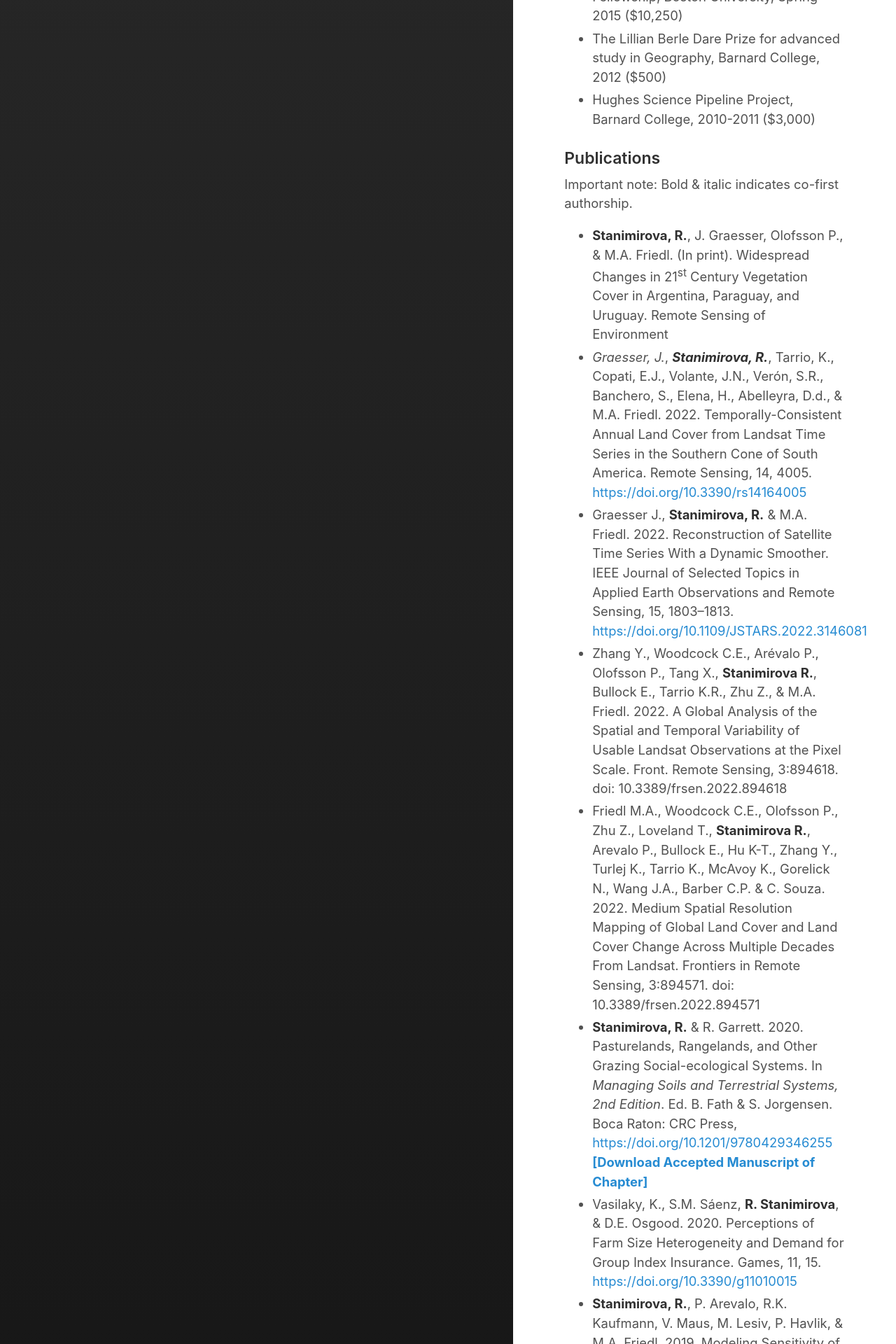
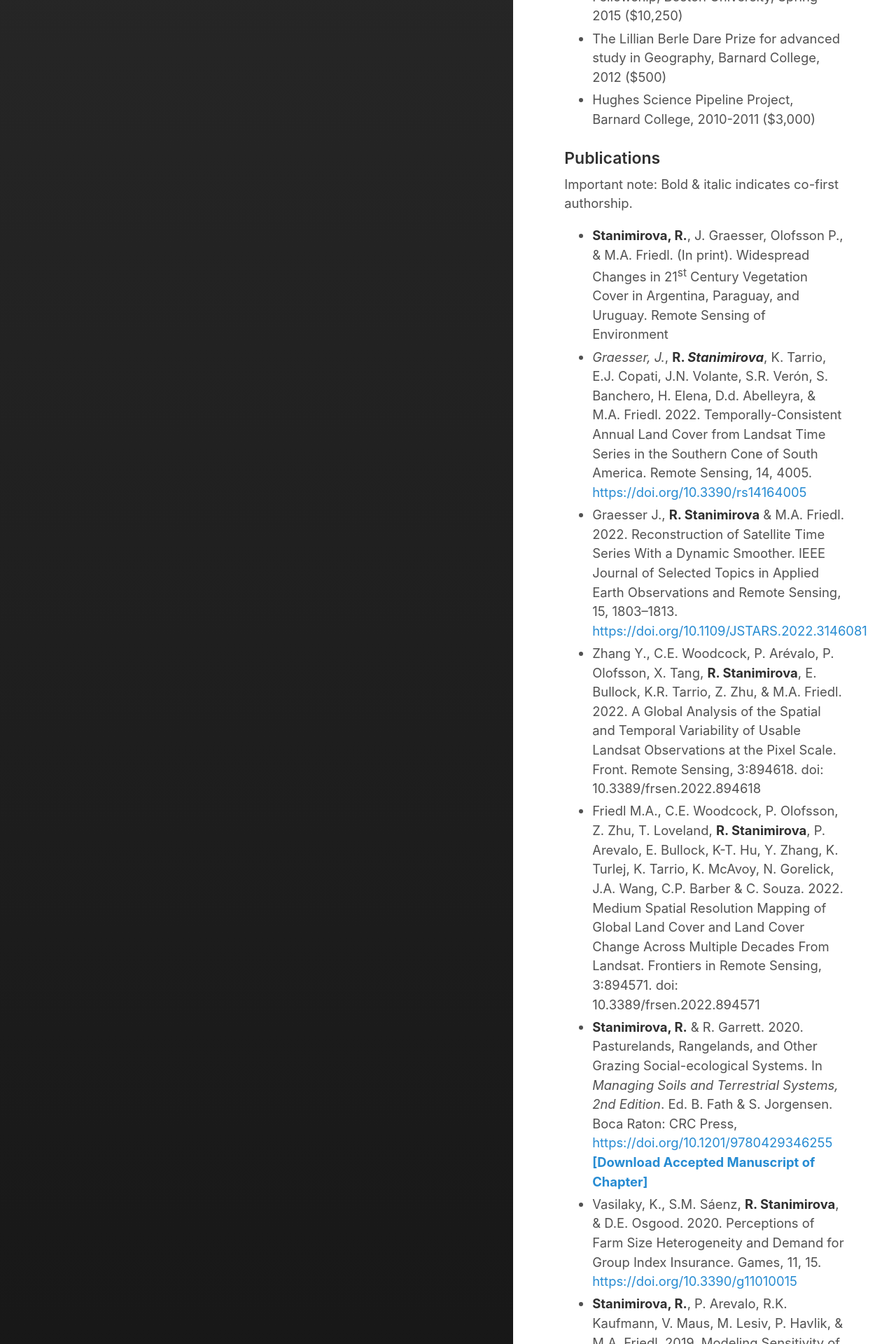
Before and after one commit to rkstan/rkstan.github.io, a Jekyll site: the page built from CurriculumVitae.md, in a window 1280 px wide. Shown: the part 1724-3644 px from the top of the page at 70% size. Built offline with Jekyll 4.4.1, drawn with Linux system fonts in a browser that asks for light colours; nearby versions of some CDN libraries.

Commit message:
Update CurriculumVitae.md

```diff
--- a/CurriculumVitae.md
+++ b/CurriculumVitae.md
@@ -38,10 +38,10 @@ Barnard College of Columbia University, New York, New York, USA
 Important note: Bold & italic indicates co-first authorship.
 
 * **Stanimirova, R.**, J. Graesser, Olofsson P., & M.A. Friedl. (In print). Widespread Changes in 21<sup>st</sup> Century Vegetation Cover in Argentina, Paraguay, and Uruguay. Remote Sensing of Environment
-* *Graesser, J.*, **_Stanimirova, R._**, Tarrio, K., Copati, E.J., Volante, J.N., Verón, S.R., Banchero, S., Elena, H., Abelleyra, D.d., & M.A. Friedl. 2022. Temporally-Consistent Annual Land Cover from Landsat Time Series in the Southern Cone of South America. Remote Sensing, 14, 4005. <a href="https://doi.org/10.3390/rs14164005">https://doi.org/10.3390/rs14164005</a>
-* Graesser J., **Stanimirova, R.** & M.A. Friedl. 2022. Reconstruction of Satellite Time Series With a Dynamic Smoother. IEEE Journal of Selected Topics in Applied Earth Observations and Remote Sensing, 15, 1803–1813. <a href="https://doi.org/10.1109/JSTARS.2022.3146081">https://doi.org/10.1109/JSTARS.2022.3146081</a>
-* Zhang Y., Woodcock C.E., Arévalo P., Olofsson P., Tang X., **Stanimirova R.**, Bullock E., Tarrio K.R., Zhu Z., & M.A. Friedl. 2022. A Global Analysis of the Spatial and Temporal Variability of Usable Landsat Observations at the Pixel Scale. Front. Remote Sensing, 3:894618. doi: 10.3389/frsen.2022.894618
-* Friedl M.A., Woodcock C.E., Olofsson P., Zhu Z., Loveland T., **Stanimirova R.**, Arevalo P., Bullock E., Hu K-T., Zhang Y., Turlej K., Tarrio K., McAvoy K., Gorelick N., Wang J.A., Barber C.P. & C. Souza. 2022. Medium Spatial Resolution Mapping of Global Land Cover and Land Cover Change Across Multiple Decades From Landsat. Frontiers in Remote Sensing, 3:894571. doi: 10.3389/frsen.2022.894571
+* *Graesser, J.*, **R. _Stanimirova_**, K. Tarrio, E.J. Copati, J.N. Volante, S.R. Verón, S. Banchero, H. Elena, D.d. Abelleyra, & M.A. Friedl. 2022. Temporally-Consistent Annual Land Cover from Landsat Time Series in the Southern Cone of South America. Remote Sensing, 14, 4005. <a href="https://doi.org/10.3390/rs14164005">https://doi.org/10.3390/rs14164005</a>
+* Graesser J., **R. Stanimirova** & M.A. Friedl. 2022. Reconstruction of Satellite Time Series With a Dynamic Smoother. IEEE Journal of Selected Topics in Applied Earth Observations and Remote Sensing, 15, 1803–1813. <a href="https://doi.org/10.1109/JSTARS.2022.3146081">https://doi.org/10.1109/JSTARS.2022.3146081</a>
+* Zhang Y., C.E. Woodcock, P. Arévalo, P. Olofsson, X. Tang, **R. Stanimirova**, E. Bullock, K.R. Tarrio, Z. Zhu, & M.A. Friedl. 2022. A Global Analysis of the Spatial and Temporal Variability of Usable Landsat Observations at the Pixel Scale. Front. Remote Sensing, 3:894618. doi: 10.3389/frsen.2022.894618
+* Friedl M.A., C.E. Woodcock, P. Olofsson, Z. Zhu, T. Loveland, **R. Stanimirova**, P. Arevalo, E. Bullock, K-T. Hu, Y. Zhang, K. Turlej, K. Tarrio, K. McAvoy, N. Gorelick, J.A. Wang, C.P. Barber & C. Souza. 2022. Medium Spatial Resolution Mapping of Global Land Cover and Land Cover Change Across Multiple Decades From Landsat. Frontiers in Remote Sensing, 3:894571. doi: 10.3389/frsen.2022.894571
 * **Stanimirova, R.** & R. Garrett. 2020. Pasturelands, Rangelands, and Other Grazing Social-ecological Systems. In <i>Managing Soils and Terrestrial Systems, 2nd Edition</i>. Ed. B. Fath & S. Jorgensen. Boca Raton: CRC Press, <a href="https://doi.org/10.1201/9780429346255">https://doi.org/10.1201/9780429346255</a>
 <a href="../images/Stanimirova_Garrett_Grazing_systems_handbook_chapter.pdf"><b>[Download Accepted Manuscript of Chapter]</b></a> <br>
 * Vasilaky, K., S.M. Sáenz, **R. Stanimirova**, & D.E. Osgood. 2020. Perceptions of Farm Size Heterogeneity and Demand for Group Index Insurance. Games, 11, 15. <a href="https://doi.org/10.3390/g11010015">https://doi.org/10.3390/g11010015</a>
```
